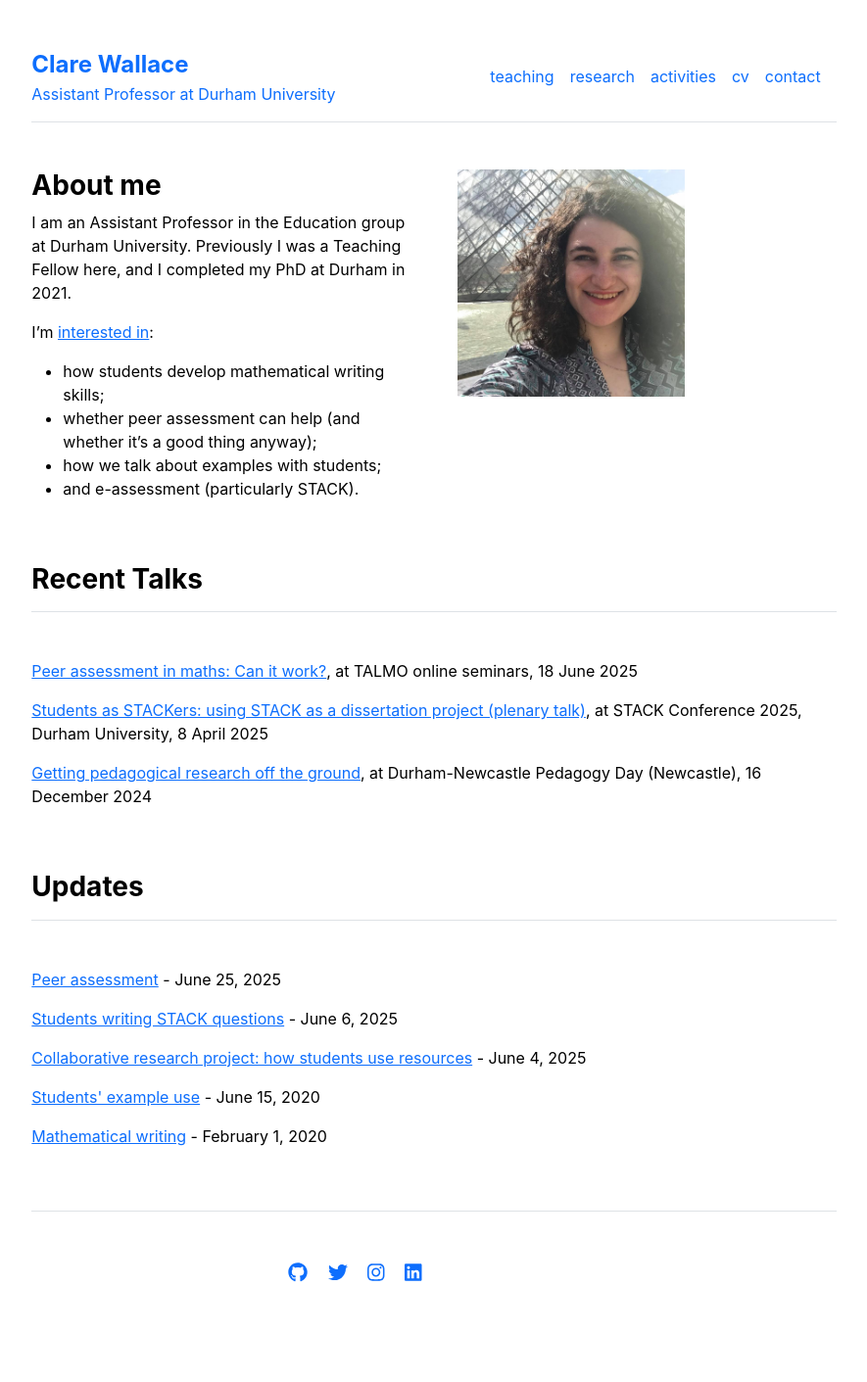
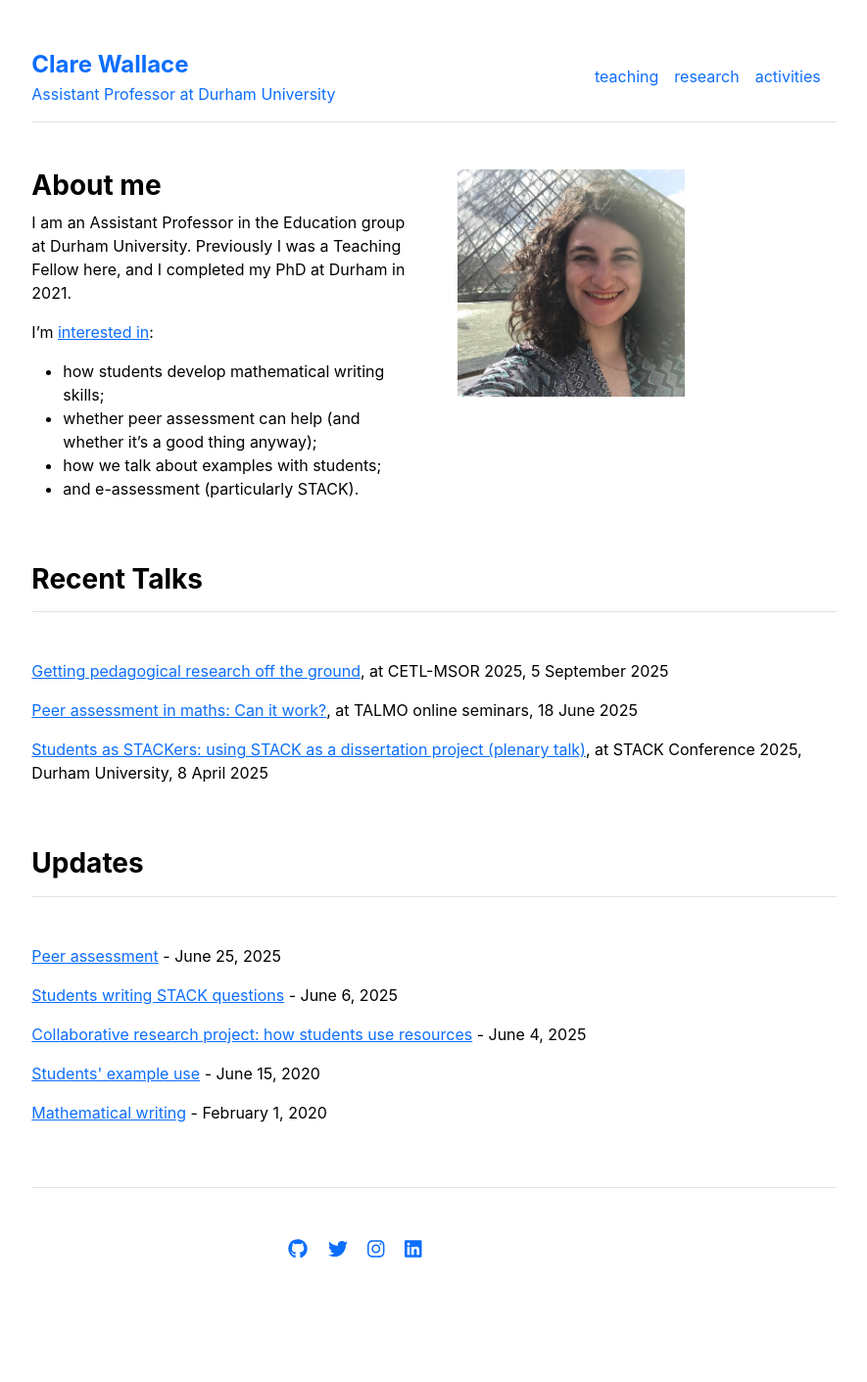
Before and after one commit to CWallace23/cwallace23.github.io, a Jekyll site: the page built from index.md, in a window 1280 px wide. Shown: the whole page at 98% size, without its empty margins (197-1082 px from the left). Built offline with Jekyll 4.4.1, drawn with Linux system fonts in a browser that asks for light colours; after the commit the page ends 1387 px from its top, so only the background shows below that.

Commit message:
september updates

```diff
--- a/_data/settings.yml
+++ b/_data/settings.yml
@@ -2,8 +2,7 @@ menu:
 - {name: 'teaching', url: '/teaching'}
 - {name: 'research', url: '/research'}
 - {name: 'activities', url: '/activities'}
-- {name: 'cv', url: '/cv'}
-- {name: 'contact', url: '/contact'}
+
 
 people:
 - {name: 'Primary Investigator', title: 'Researcher', department: 'Physics & Astronomy', institution: 'Some University', institution_address: '1 Main Street, Canada', phone: '(000) 000-0000', email: 'hello@university.edu', office: 'Science Building 505', image: 'assets/img/primary-investigator.jpg', url: 'primary-investigator'}
--- a/_data/talks.yml
+++ b/_data/talks.yml
@@ -1,10 +1,12 @@
 featured:
+- {name: 'Getting pedagogical research off the ground', location: 'CETL-MSOR 2025', date: '5 September 2025', url: 'https://pcwww.liv.ac.uk/~jebanks/home.html'}
 - {name: 'Peer assessment in maths: Can it work?', location: 'TALMO online seminars', date: '18 June 2025', url: 'http://talmo.uk/events.html'}
 - {name: 'Students as STACKers: using STACK as a dissertation project (plenary talk)', location: 'STACK Conference 2025, Durham University', date: '8 April 2025', url: 'https://sites.google.com/view/stack2025/home'}
-- {name: 'Getting pedagogical research off the ground', location: 'Durham-Newcastle Pedagogy Day (Newcastle)', date: '16 December 2024', url: ''}
+
 
 
 index:
+- {name: 'Getting pedagogical research off the ground', location: 'CETL-MSOR 2025', date: '5 September 2025', url: 'https://pcwww.liv.ac.uk/~jebanks/home.html'}
 - {name: 'Peer assessment in maths: Can it work?', location: 'TALMO online seminars', date: '18 June 2025', url: 'http://talmo.uk/events.html'}
 - {name: 'Students as STACKers: using STACK as a dissertation project (plenary talk)', location: 'STACK Conference 2025, Durham University', date: '8 April 2025', url: 'https://sites.google.com/view/stack2025/home'}
 - {name: 'Getting pedagogical research off the ground', location: 'Durham-Newcastle Pedagogy Day (Newcastle)', date: '16 December 2024', url: ''}
```
Also changed, not shown: _posts/2020-06-15-examples.md (+20 -5 lines).
